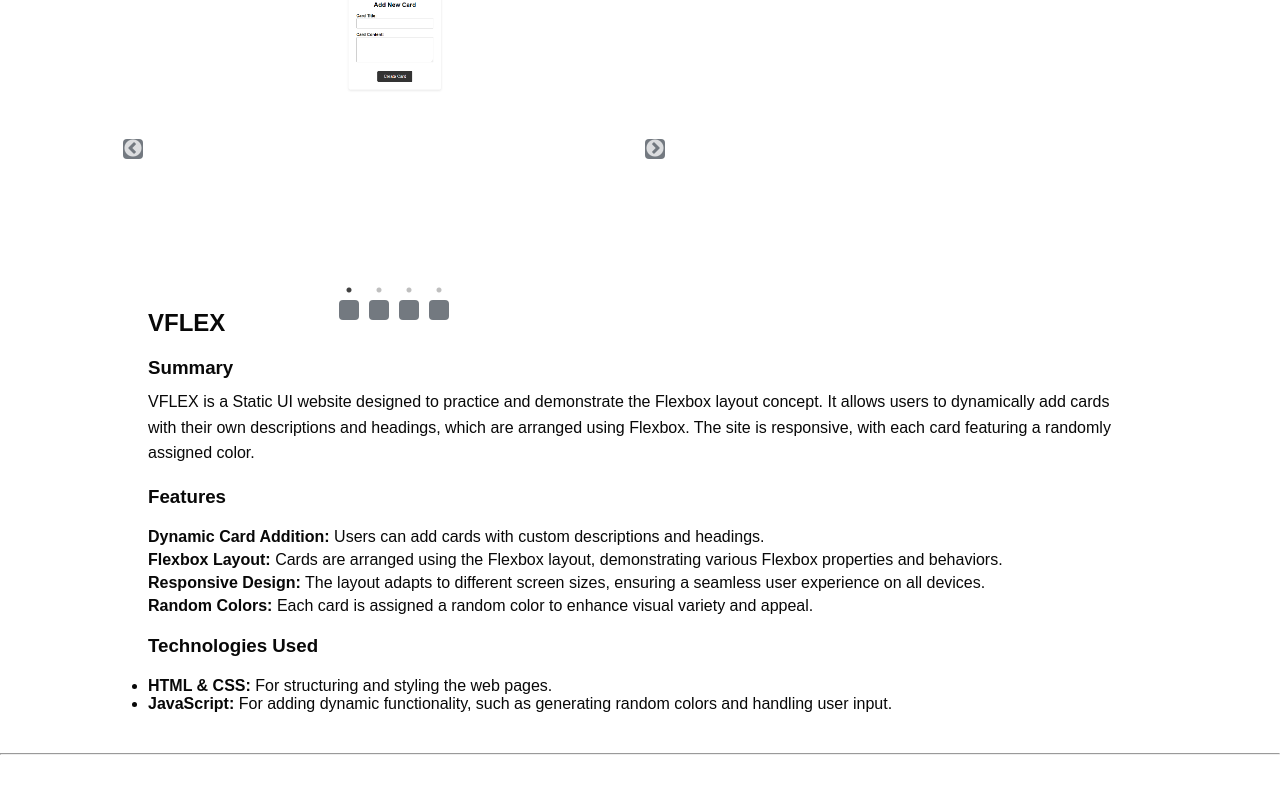
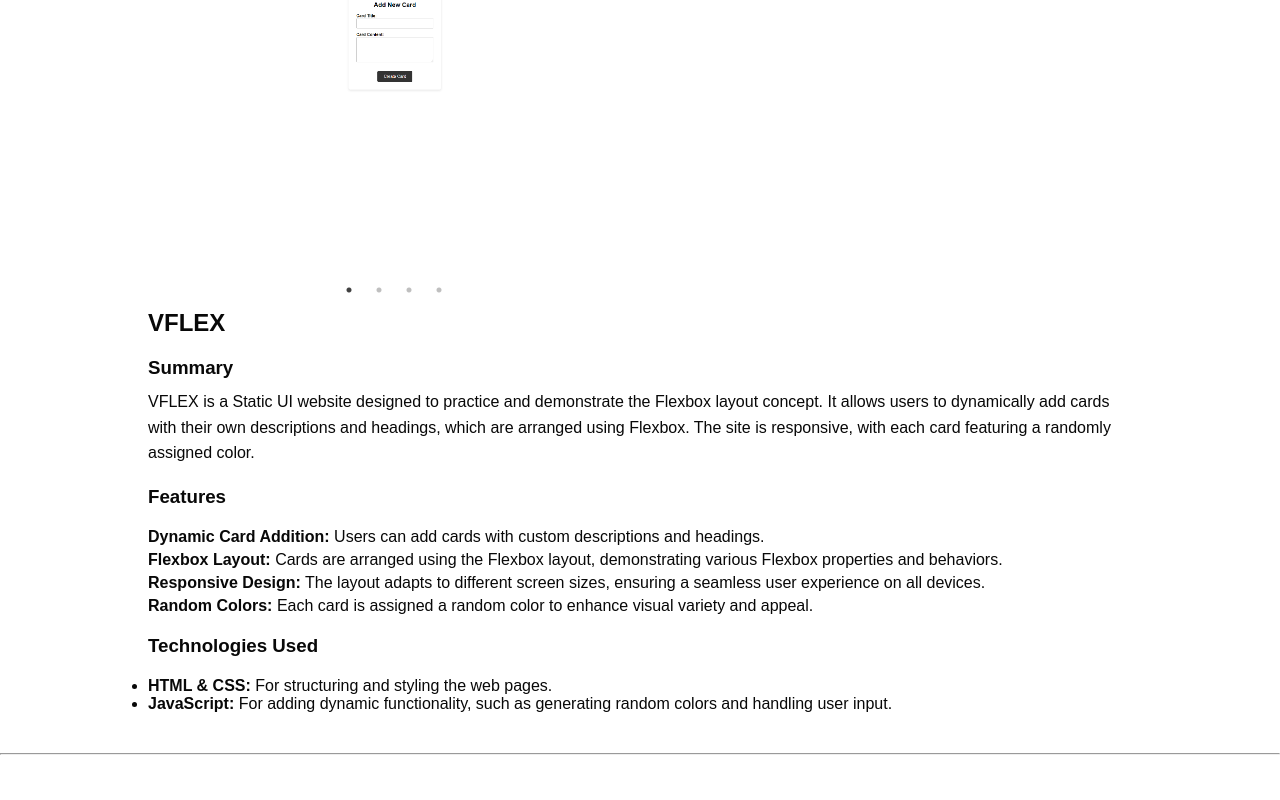
Before and after one commit to varunnlv/vportfolio, a React (Create React App) app: page / in a window 1280 px wide. Shown: the part 6600-7400 px from the top of the page. Built offline with nearby package versions, Linux system fonts and the light colour scheme.

Commit message:
Update portfolio.scss

```diff
--- a/src/components/portfolio/portfolio.scss
+++ b/src/components/portfolio/portfolio.scss
@@ -129,7 +129,7 @@
 
     .ui-container button {
         z-index: 19;
-        background-color: #737980;
+        background-color: transparent;
         color: #fff;
         border: none;
         border-radius: 4px;
```
